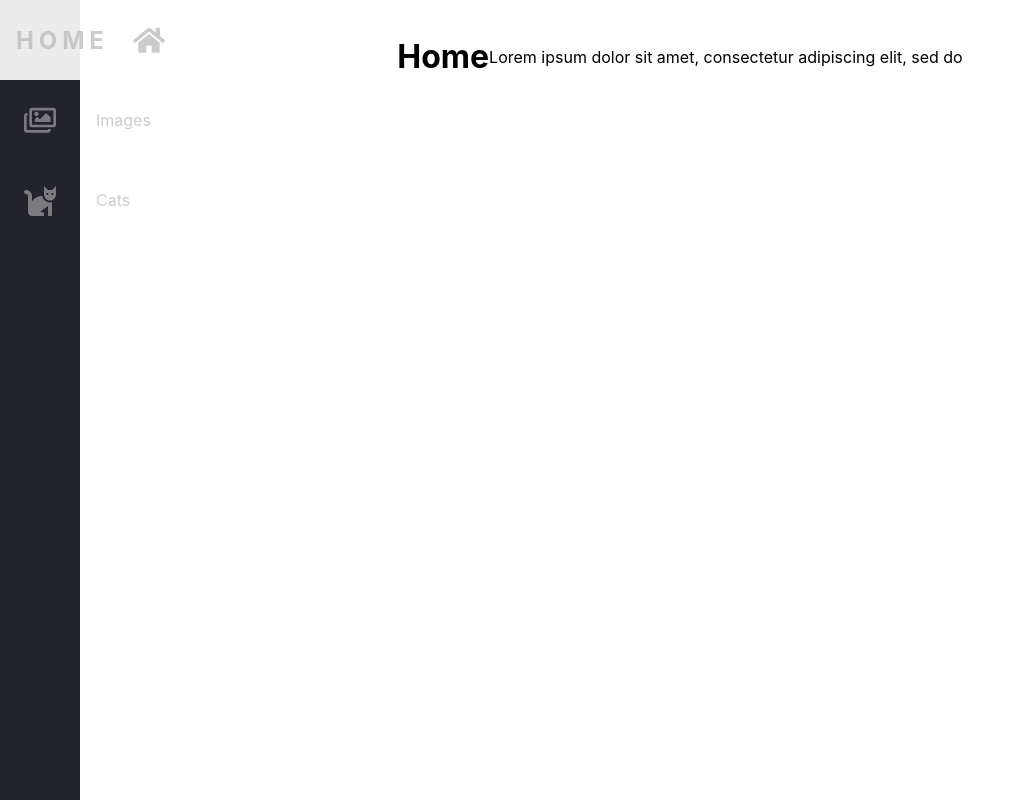
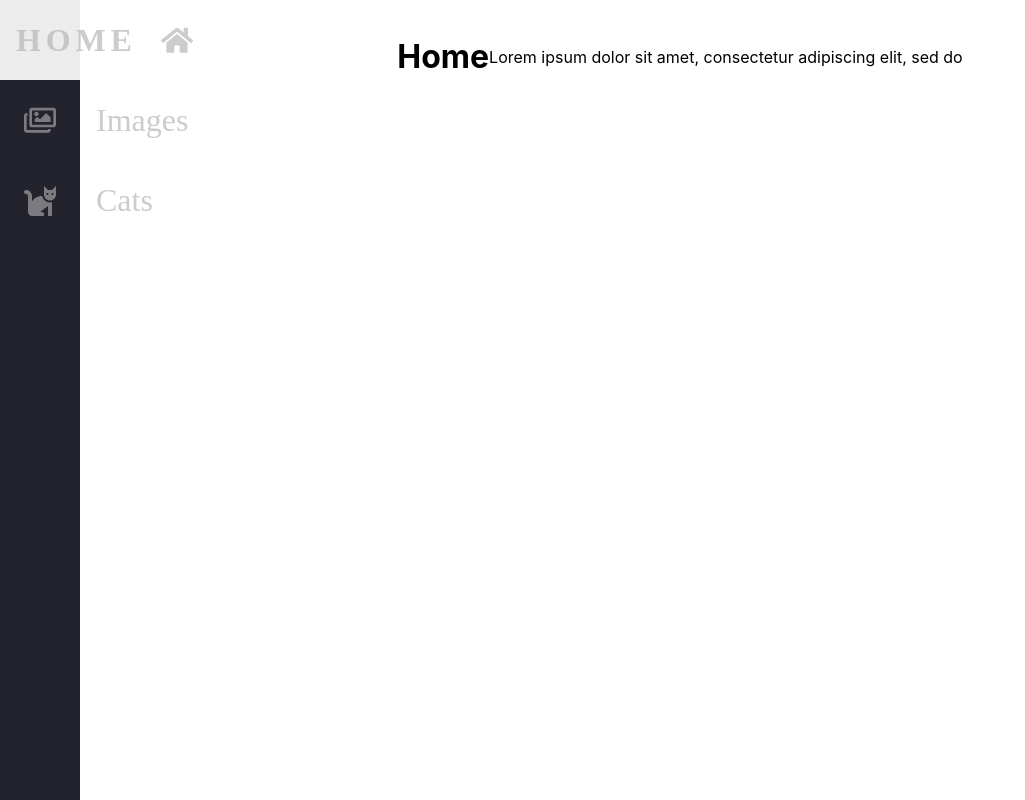
Before and after one commit to raylyanway/sample, a React (Create React App) app: page /video in a window 1280 px wide. Shown: the whole page, without its empty margins (0-1025 px from the left). Built offline with nearby package versions, Linux system fonts and the light colour scheme.

Commit message:
feat(*): css picture and app

```diff
--- a/src/components/app/index.css
+++ b/src/components/app/index.css
@@ -1,16 +1,16 @@
 :root {
-  font-size: 16px;
-  font-family: "Open Sans";
   --text-primary: #b6b6b6;
   --text-secondary: #ececec;
   --bg-primary: #23232e;
   --bg-secondary: #141418;
   --transition-speed: 600ms;
+  font-family: "Open Sans";
+  font-size: 16px;
 }
 
 body {
+  background-color: white;
   color: black;
-  background-color: white;
   margin: 0;
   padding: 0;
 }
@@ -28,18 +28,18 @@ body::-webkit-scrollbar-thumb {
 }
 
 .app__nav {
+  background-color: var(--bg-primary);
   position: fixed;
-  background-color: var(--bg-primary);
-  transition: width 200ms ease;
+  transition: width 100ms ease;
 }
 
 .app__ul {
+  align-items: center;
+  display: flex;
+  height: 100%;
   list-style: none;
+  margin: 0;
   padding: 0;
-  margin: 0;
-  display: flex;
-  align-items: center;
-  height: 100%;
 }
 
 .app__item {
@@ -47,20 +47,22 @@ body::-webkit-scrollbar-thumb {
 }
 
 .app__link {
+  align-items: center;
+  color: var(--text-primary);
   display: flex;
-  align-items: center;
+  filter: grayscale(100%) opacity(0.7);
+  font-family: Open-Sans;
+  font-size: 2rem;
+  height: 5rem;
   justify-content: center;
-  height: 5rem;
-  color: var(--text-primary);
   text-decoration: none;
-  filter: grayscale(100%) opacity(0.7);
   transition: var(--transition-speed);
 }
 
 .app__link:hover {
-  filter: grayscale(0%) opacity(1);
   background-color: var(--bg-secondary);
   color: var(--text-secondary);
+  filter: grayscale(0%) opacity(1);
 }
 
 .app__text {
@@ -69,9 +71,9 @@ body::-webkit-scrollbar-thumb {
 }
 
 .app__link svg {
+  margin: 0 1.5rem;
+  max-width: 2rem;
   min-width: 2rem;
-  max-width: 2rem;
-  margin: 0 1.5rem;
 }
 
 .app__icon {
@@ -80,13 +82,13 @@ body::-webkit-scrollbar-thumb {
 }
 
 .app__logo {
+  background-color: var(--text-secondary);
+  color: var(--text-secondary);
+  font-size: 1.5rem;
   font-weight: bold;
-  font-size: 1.5rem;
   letter-spacing: 0.3ch;
+  text-align: center;
   text-transform: uppercase;
-  text-align: center;
-  color: var(--text-secondary);
-  background-color: var(--text-secondary);
   width: 100%;
 }
 
@@ -101,25 +103,25 @@ body::-webkit-scrollbar-thumb {
 
 .app__nav {
   bottom: 0;
+  height: 5rem;
   width: 100vw;
-  height: 5rem;
 }
 
 main {
+  align-items: center;
   display: flex;
   justify-content: center;
-  align-items: center;
+  margin-bottom: 5rem;
   margin-left: 0;
-  margin-bottom: 5rem;
   padding: 1rem;
-  transition: margin-left 200ms ease;
+  transition: margin-left 100ms ease;
 }
 
 @media only screen and (min-width: 600px) {
   .app__nav {
+    height: 100vh;
     top: 0;
     width: 5rem;
-    height: 100vh;
   }
 
   .app__ul {
@@ -144,7 +146,7 @@ main {
   }
 
   main {
+    margin-bottom: 0;
     margin-left: 5rem;
-    margin-bottom: 0;
   }
 }
--- a/src/components/picture/index.tsx
+++ b/src/components/picture/index.tsx
@@ -9,7 +9,7 @@ type Props = {
 const Picture: React.FC<Props> = ({ text, url }) => (
   <div className="picture">
     <img alt="" src={url} className="picture__img" />
-    <p>{text}</p>
+    <p className="picture__text">{text || "no facts"}</p>
   </div>
 );
 
```
Also changed, not shown: src/components/picture/index.css (+7 -2 lines).
